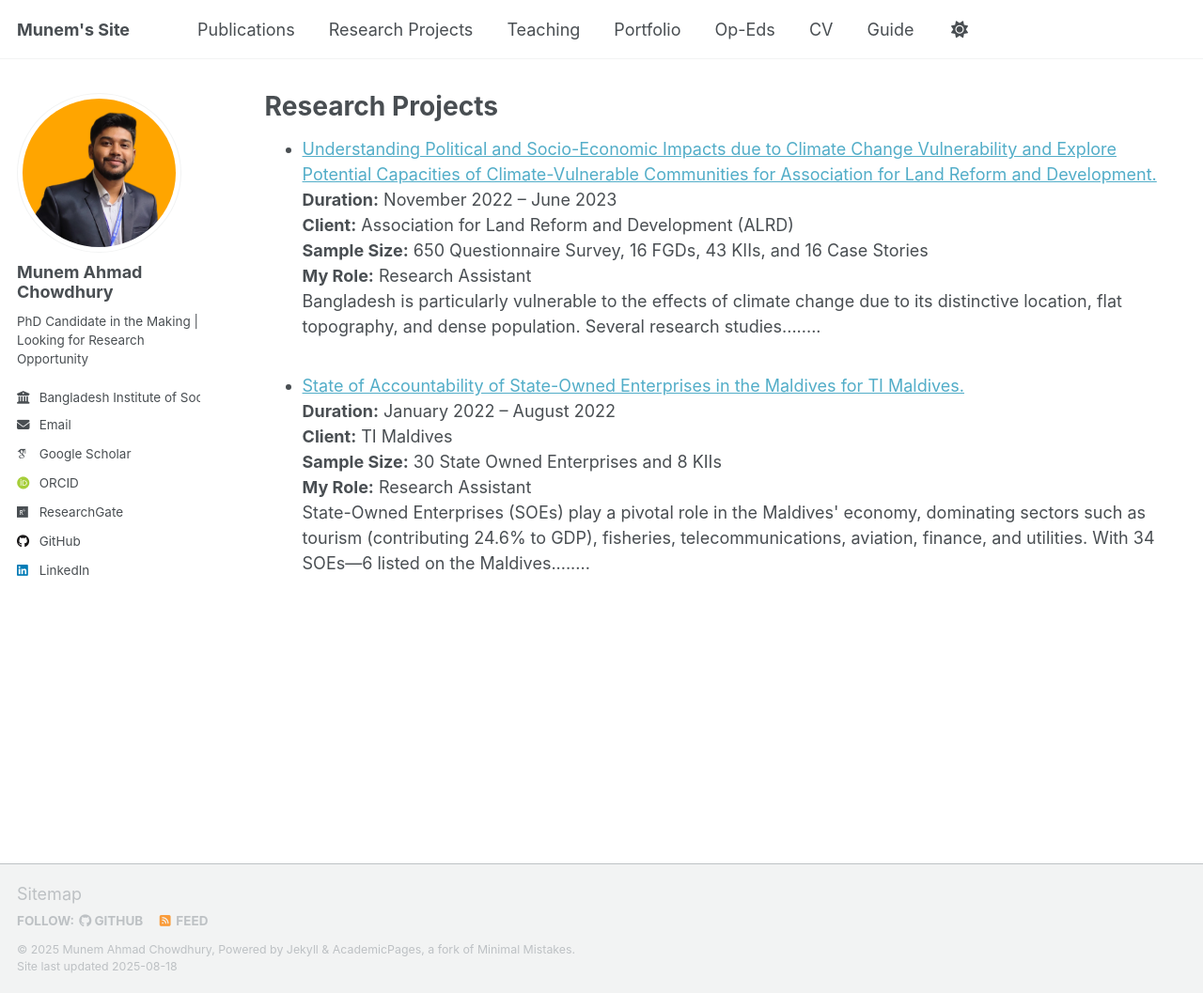
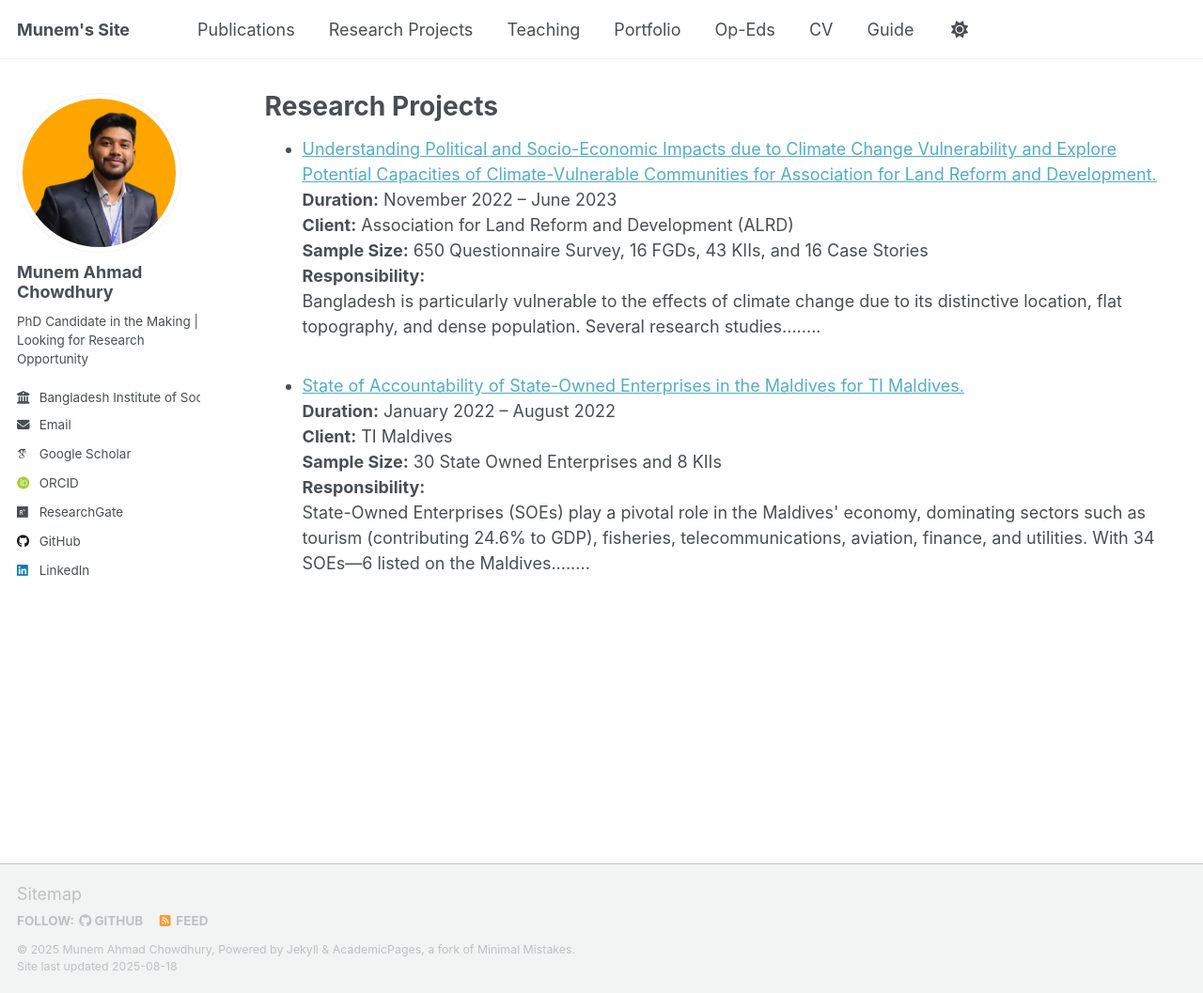
Before and after one commit to munemahmad/munemahmad.github.io, a Jekyll site: the page built from projects.md, in a window 1280 px wide and 1057 px high. Shown: the whole window at 94% size. Built offline with Jekyll 4.4.1, drawn with Linux system fonts in a browser that asks for light colours; some web fonts are replaced; a script that is not in the unit is left out.

Commit message:
Update projects.md

```diff
--- a/projects.md
+++ b/projects.md
@@ -16,7 +16,7 @@ author_profile: true
     <br><strong>Duration:</strong> {{ project.duration }}
     <br><strong>Client:</strong> {{ project.client }}
     <br><strong>Sample Size:</strong> {{ project.sample_size }}
-    <br><strong>My Role:</strong> {{ project.role }}
+    <br><strong>Responsibility:</strong> {{ project.responsibility }}
     <br>{{ project.excerpt }}
   </li>
   <br>
```
